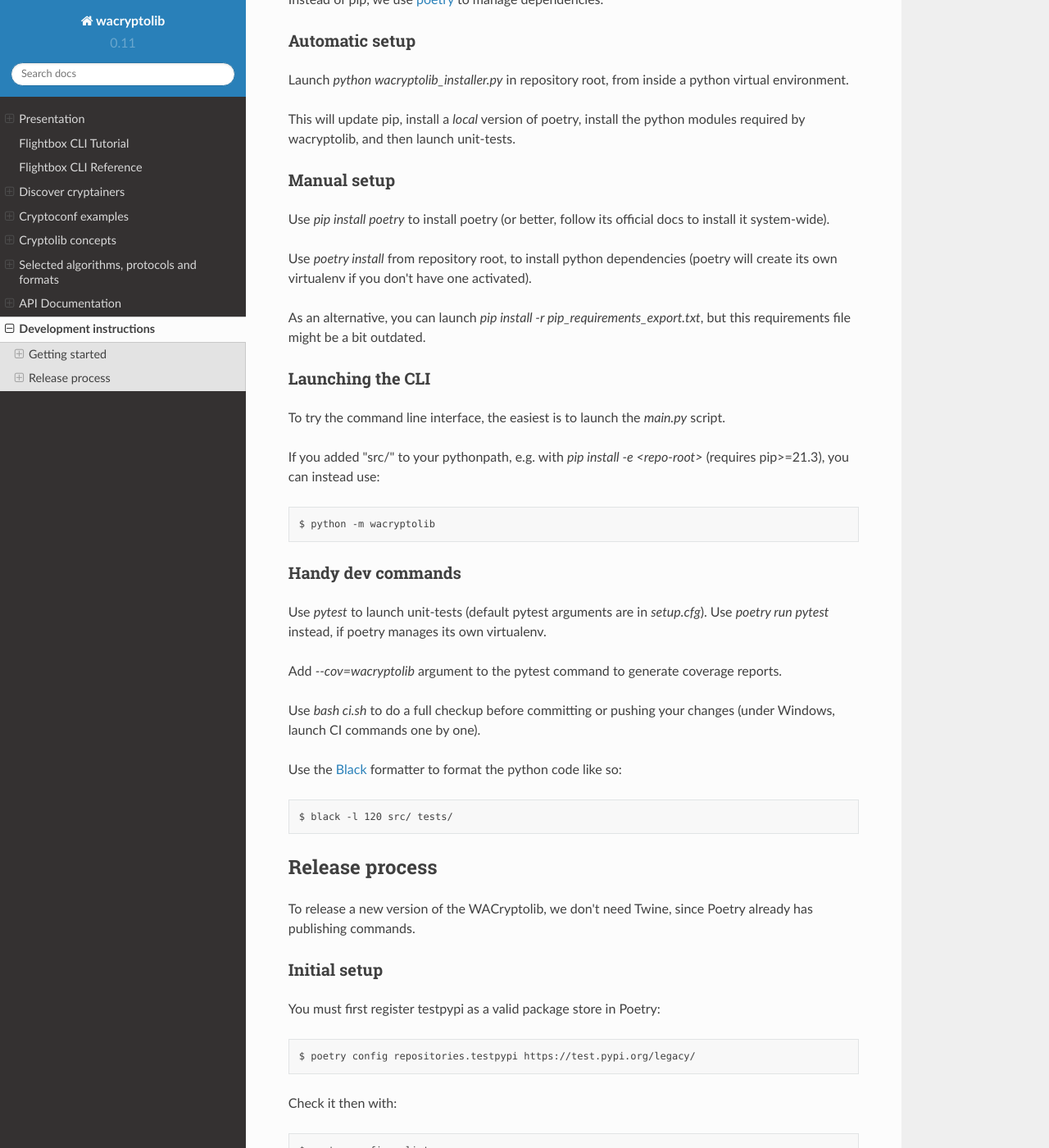
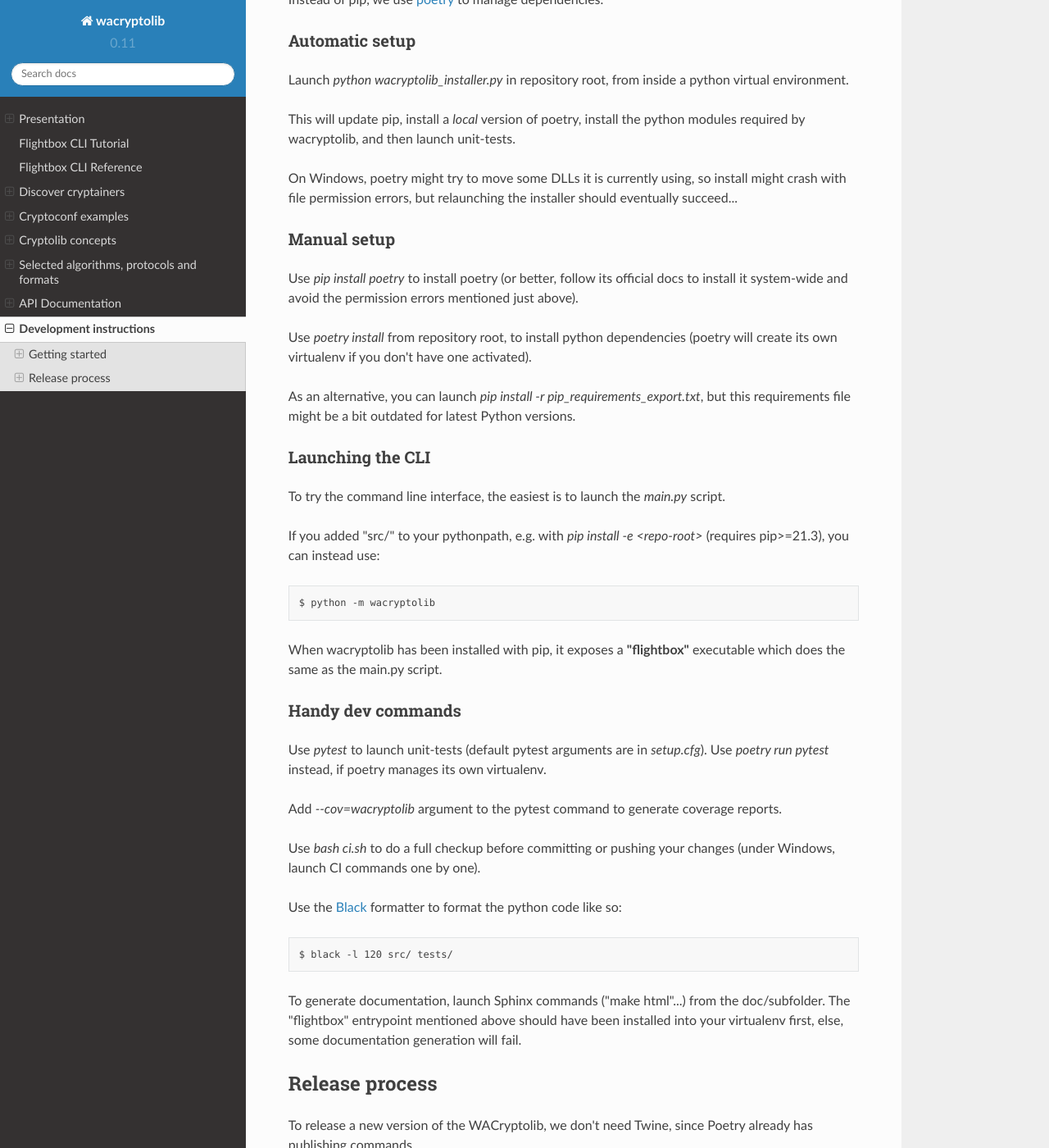
Before and after one commit to WitnessAngel/witness-angel-cryptolib, a Sphinx documentation site: the page built from docs/development.rst, in a window 1280 px wide and 1400 px high, scrolled down 300 px. Shown: the whole window at 82% size. Built offline with Sphinx 7.4.7 and the Read the Docs theme 2.0.0, drawn with Linux system fonts in a browser that asks for light colours.

Commit message:
Improve development.rst regarding repo install and doc generation

```diff
--- a/docs/development.rst
+++ b/docs/development.rst
@@ -16,15 +16,17 @@
 
 This will update pip, install a *local* version of poetry, install the python modules required by wacryptolib, and then launch unit-tests.
 
+On Windows, poetry might try to move some DLLs it is currently using, so install might crash with file permission errors, but relaunching the installer should eventually succeed...
+
 
 Manual setup
 ------------------------
 
-Use `pip install poetry` to install poetry (or better, follow its official docs to install it system-wide).
+Use `pip install poetry` to install poetry (or better, follow its official docs to install it system-wide and avoid the permission errors mentioned just above).
 
 Use `poetry install` from repository root, to install python dependencies (poetry will create its own virtualenv if you don't have one activated).
 
-As an alternative, you can launch `pip install -r pip_requirements_export.txt`, but this requirements file might be a bit outdated.
+As an alternative, you can launch `pip install -r pip_requirements_export.txt`, but this requirements file might be a bit outdated for latest Python versions.
 
 
 Launching the CLI
@@ -35,6 +37,8 @@
 If you added "src/" to your pythonpath, e.g. with `pip install -e <repo-root>` (requires pip>=21.3), you can instead use::
 
     $ python -m wacryptolib
+
+When wacryptolib has been installed with pip, it exposes a **"flightbox"** executable which does the same as the main.py script.
 
 
 Handy dev commands
@@ -50,6 +54,8 @@
 Use the `Black <https://black.readthedocs.io/en/stable/>`_ formatter to format the python code like so::
 
     $ black -l 120 src/ tests/
+
+To generate documentation, launch Sphinx commands ("make html"...) from the doc/subfolder. The "flightbox" entrypoint mentioned above should have been installed into your virtualenv first, else, some documentation generation will fail.
 
 
 Release process
```
